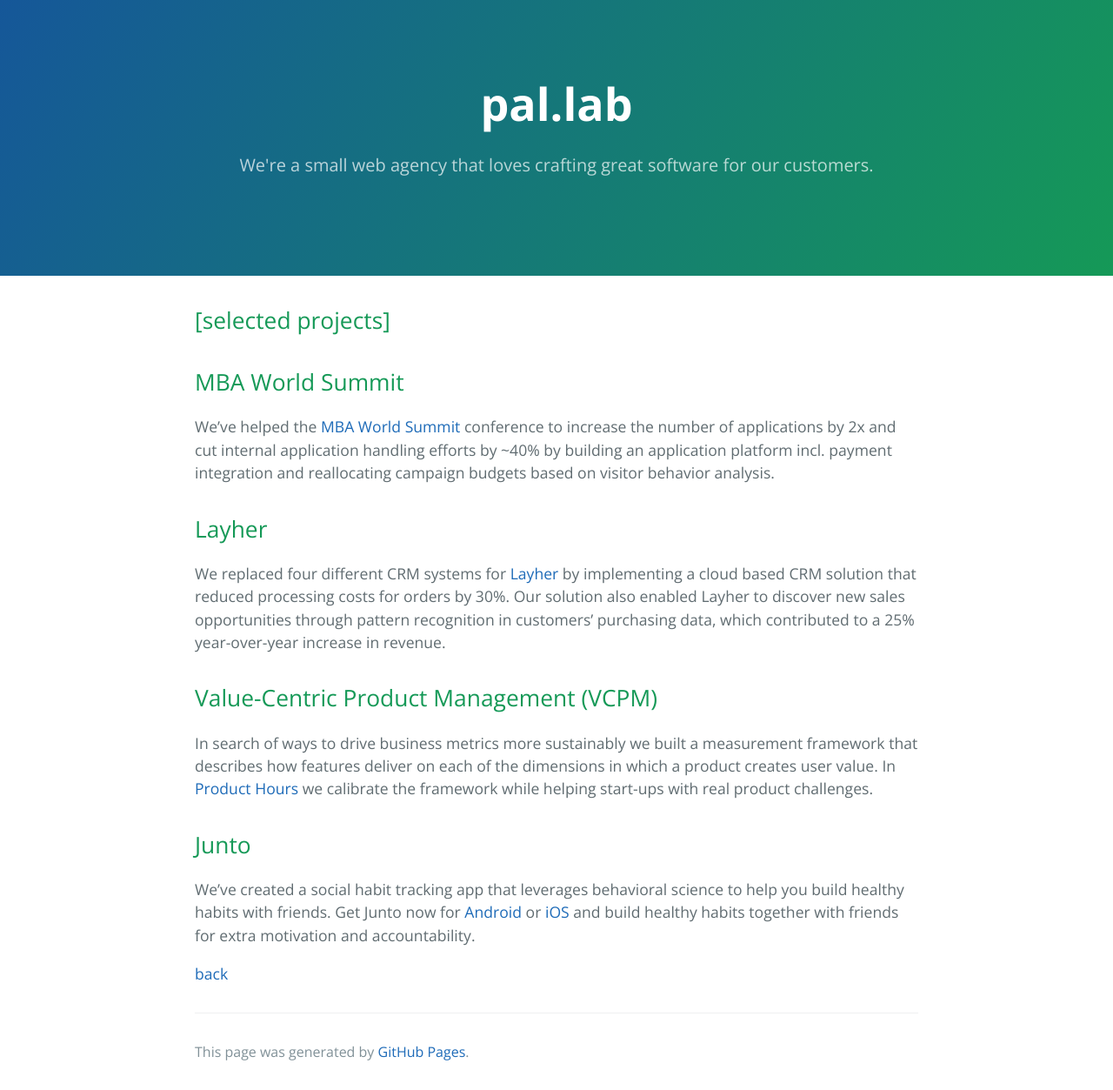
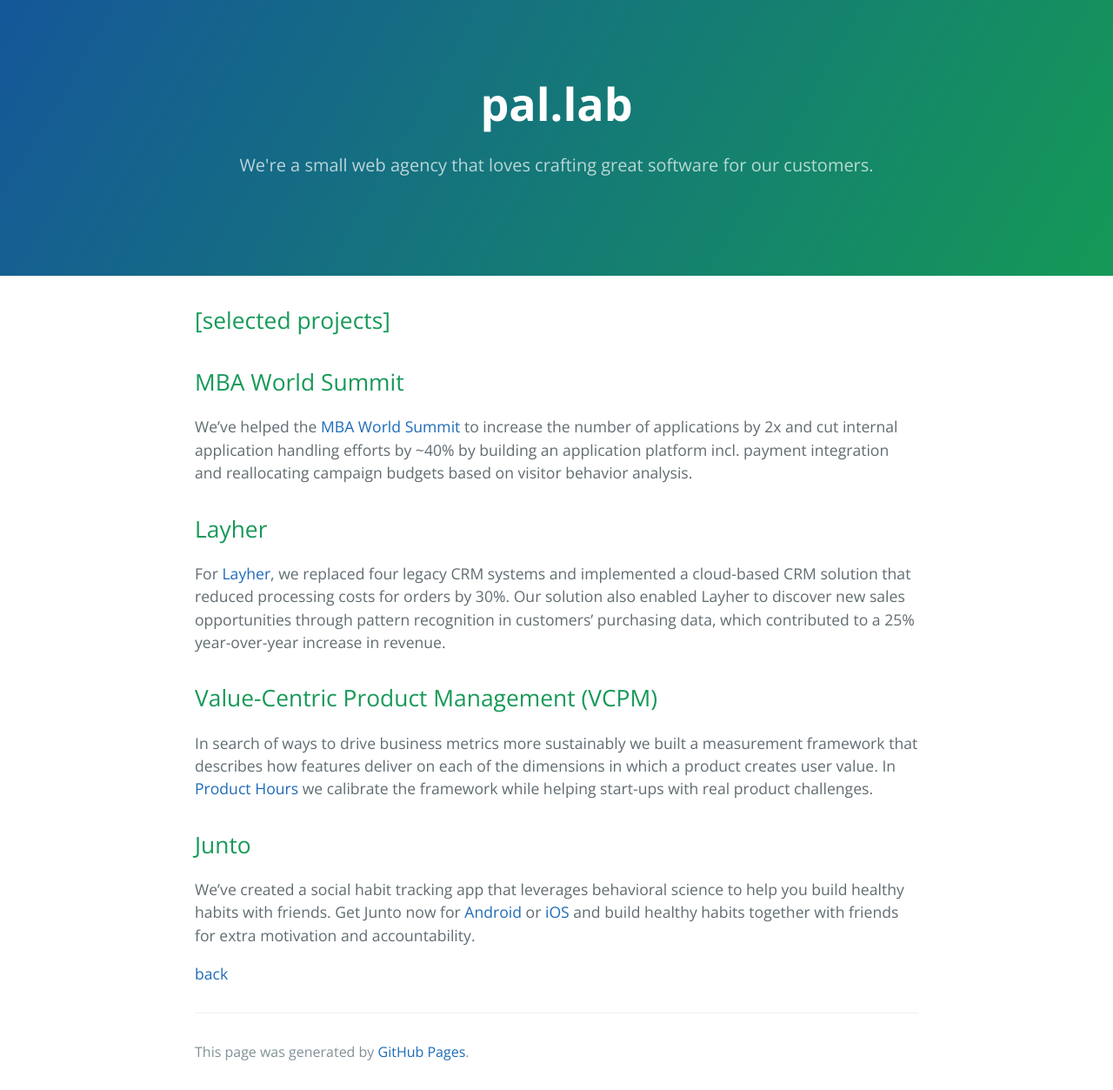
Before and after one commit to pal-lab/pal-lab.github.io, a Jekyll site: the page built from projects.md, in a window 1280 px wide. Shown: the whole page at 87% size. Built offline with Jekyll 4.4.1, drawn with Linux system fonts in a browser that asks for light colours; our own code applies the rules of GitHub Pages for plain Markdown files.

Commit message:
editorial

```diff
--- a/projects.md
+++ b/projects.md
@@ -6,10 +6,10 @@ layout: default
 
 ## [](#header-2)MBA World Summit
 
-We've helped the [MBA World Summit](http://mbaworldsummit.com/) conference to increase the number of applications by 2x and cut internal application handling efforts by ~40% by building an application platform incl. payment integration and reallocating campaign budgets based on visitor behavior analysis.
+We've helped the [MBA World Summit](http://mbaworldsummit.com/) to increase the number of applications by 2x and cut internal application handling efforts by ~40% by building an application platform incl. payment integration and reallocating campaign budgets based on visitor behavior analysis.
 
 ## [](#header-2)Layher
-We replaced four different CRM systems for [Layher](http://www.layher-bautechnik.de/en/) by implementing a cloud based CRM solution that reduced processing costs for orders by 30%. Our solution also enabled Layher to discover new sales opportunities through pattern recognition in customers’ purchasing data, which contributed to a 25% year-over-year increase in revenue.
+For [Layher](http://www.layher-bautechnik.de/en/), we replaced four legacy CRM systems and implemented a cloud-based CRM solution that reduced processing costs for orders by 30%. Our solution also enabled Layher to discover new sales opportunities through pattern recognition in customers’ purchasing data, which contributed to a 25% year-over-year increase in revenue.
 
 ## [](#header-2)Value-Centric Product Management (VCPM)
 
```
